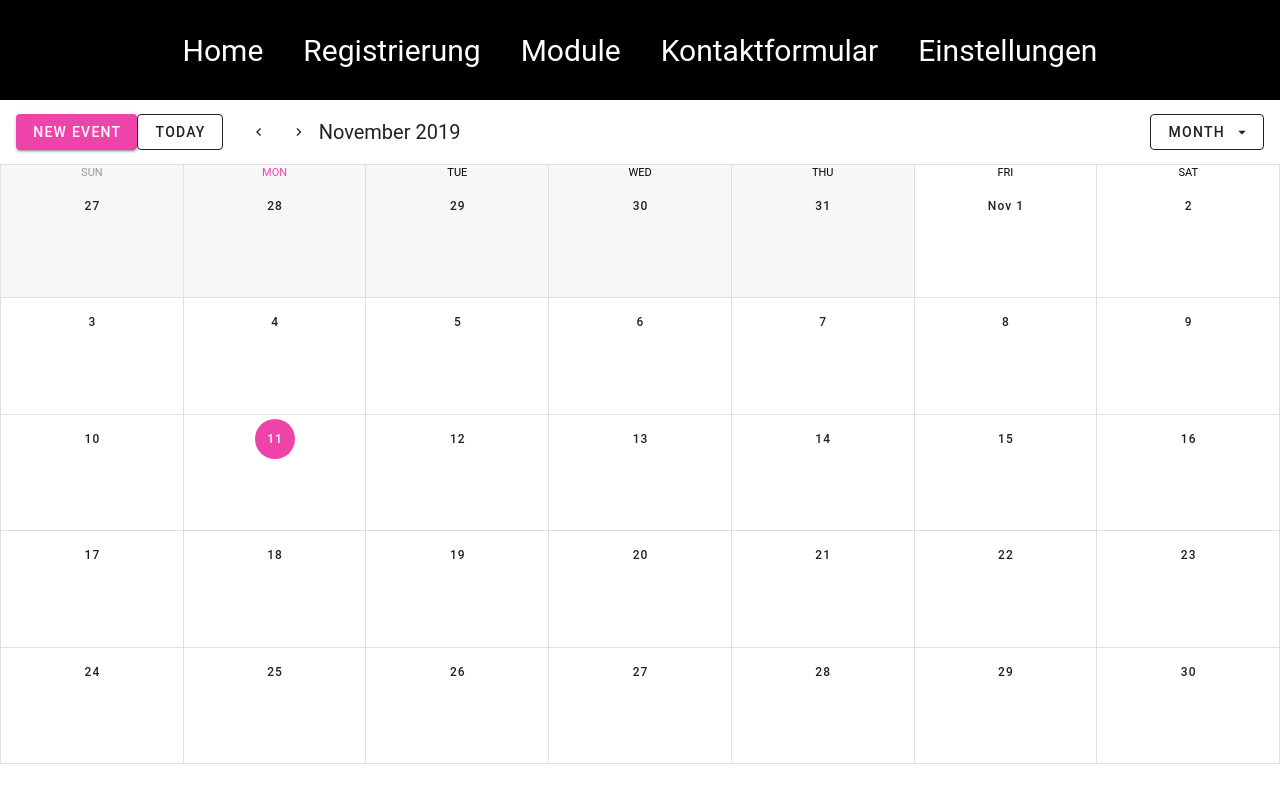
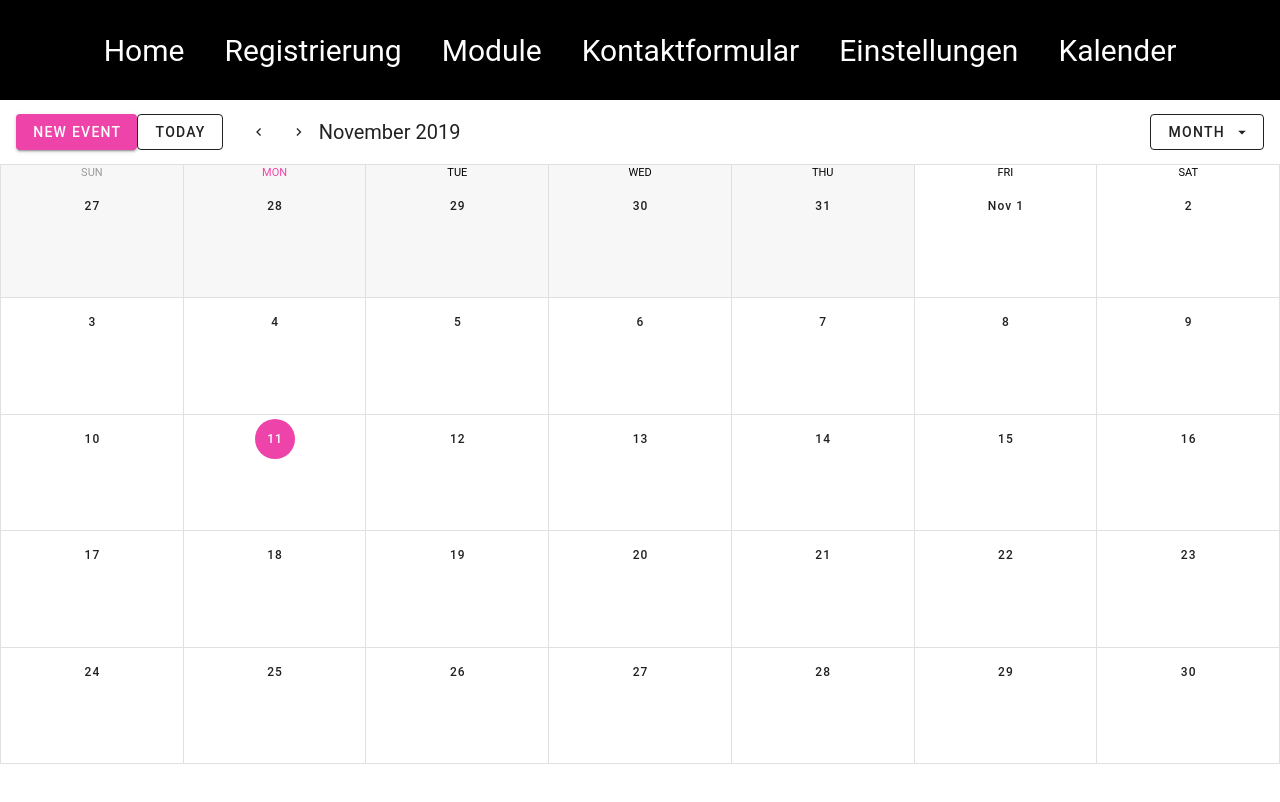
Before and after one commit to hfu-gis/alpha, a Vue app: page /calendar in a window 1280 px wide. Shown: the top 802 px of the page. Built offline with nearby package versions, Linux system fonts and the light colour scheme; no server answers; the database is empty; a small style sheet from the web is missing; the HTML template or start-up script is replaced by a standard one; what vue-textarea-autosize would draw is missing.

Commit message:
Kalender router link

```diff
--- a/src/components/Navigation.vue
+++ b/src/components/Navigation.vue
@@ -7,6 +7,7 @@
             <router-link to="/module">Module</router-link>
             <router-link to="/kontaktformular">Kontaktformular</router-link>
             <router-link to="/settings">Einstellungen</router-link>
+            <router-link to="/Calendar">Kalender</router-link>
             </div>
         </nav>
     </div>
```
